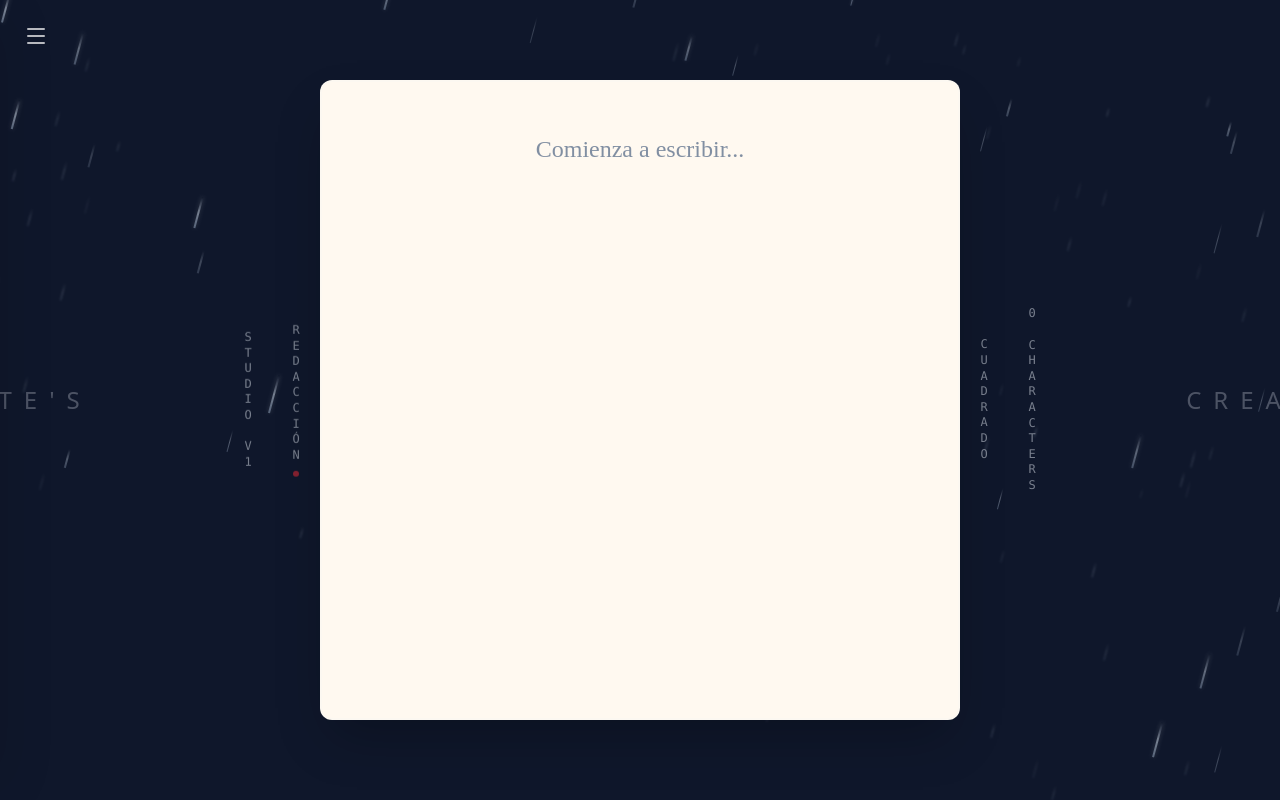
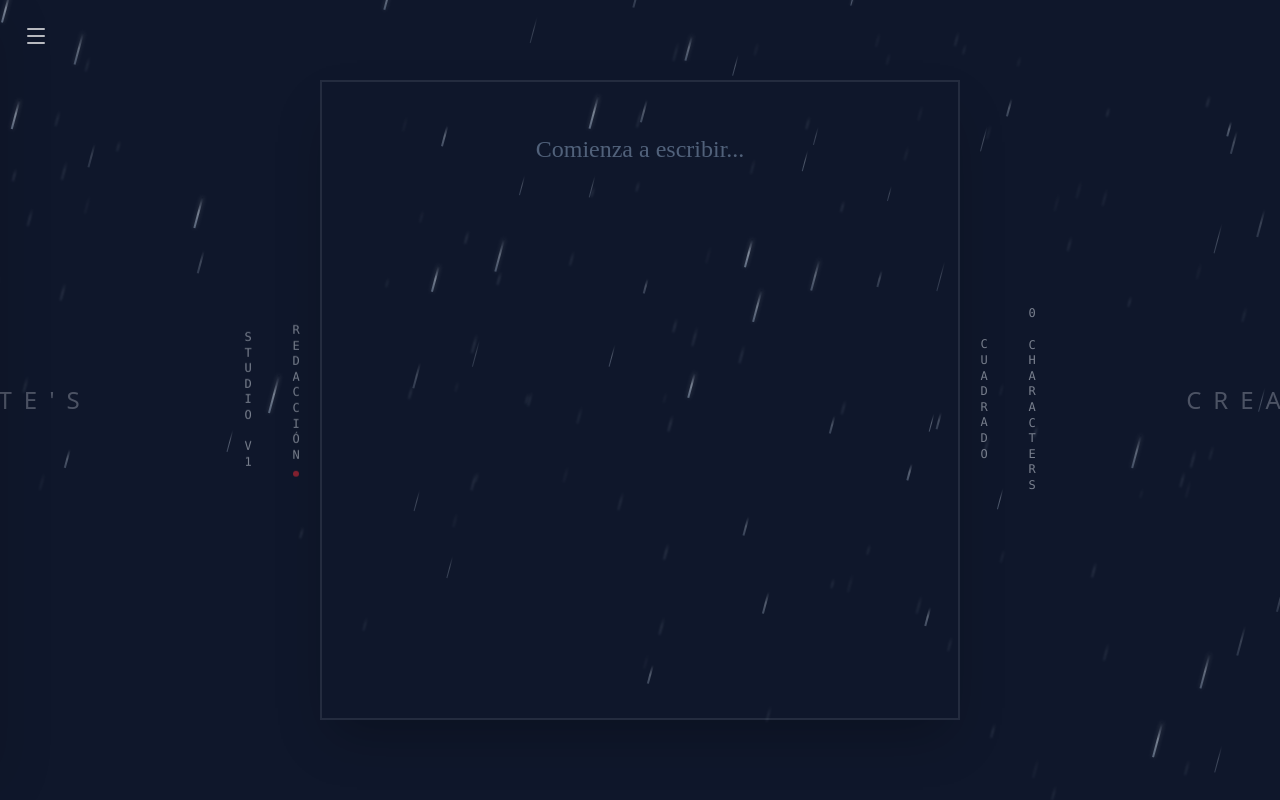
Before and after one commit to RoyNadiel/QuoteCreator, a React (Vite) app: page / in a window 1280 px wide. Built offline with nearby package versions, Linux system fonts and the light colour scheme; a web font is replaced by a local one.

Commit message:
feat: revertir marco y sombra del lienzo de descarga a su estado original

```diff
--- a/src/App.tsx
+++ b/src/App.tsx
@@ -64,32 +64,32 @@ function App() {
       console.log("Capturando con html2canvas...");
 
       const canvas = await html2canvas(previewRef.current, {
-        backgroundColor: null, // Permitir transparencia para capturar la sombra correctamente sobre el fondo
-        scale: 4, // Alta resolución requerida para calidad premium
+        backgroundColor: quoteBackgroundColor,
         logging: true,
         useCORS: true,
         allowTaint: true,
-        // No limitamos width/height aquí para que capture todo el contenedor (incluyendo el padding de la sombra)
+        width: aspectRatio.width,
+        height: aspectRatio.height,
+        scrollX: -window.scrollX,
+        scrollY: -window.scrollY,
         onclone: (clonedDoc) => {
           const element = clonedDoc.getElementById("download-capture");
           if (element) {
-            // Dimensiones fijas para el elemento interno
+            // Eliminar restricciones de visualización en pantalla
+            element.style.maxHeight = "none";
+            element.style.maxWidth = "none";
             element.style.height = `${aspectRatio.height}px`;
             element.style.width = `${aspectRatio.width}px`;
-            element.style.maxWidth = "none";
-            element.style.maxHeight = "none";
 
-            // Forzar sombra visible en la captura
-            element.style.boxShadow = "0 40px 100px -20px rgba(0, 0, 0, 0.4)";
+            // Forzar proporciones perfectas y limpiar efectos que distorsionan el tamaño
+            element.style.aspectRatio = "auto";
+            element.style.border = "none";
+            element.style.boxSizing = "border-box";
 
-            // Asegurar que el padre del clon tenga espacio y fondo limpio
-            if (element.parentElement) {
-              element.parentElement.style.padding = "100px";
-              element.parentElement.style.display = "flex";
-              element.parentElement.style.justifyContent = "center";
-              element.parentElement.style.alignItems = "center";
-              element.parentElement.style.backgroundColor = "transparent";
-            }
+            // Asegurar que el contenido interno tenga espacio igual
+            element.style.display = "flex";
+            element.style.flexDirection = "column";
+            // No forzamos justifyContent para respetar el flex-1 interno
           }
         },
       });
--- a/src/components/Canvas.tsx
+++ b/src/components/Canvas.tsx
@@ -1,6 +1,7 @@
 import { DecorativeSidebars } from "./DecorativeSidebars";
 import { AuthorFooter } from "./AuthorFooter";
 import { X } from "lucide-react";
+import { getQuoteTextColor } from "../utils/colors";
 import type { AspectRatioOption } from "../types";
 
 interface CanvasProps {
@@ -22,78 +23,6 @@ interface CanvasProps {
   isDownloading: boolean;
 }
 
-// --- Subcomponente unificado para la Tarjeta de Cita ---
-const QuoteCard = ({
-  id,
-  innerRef,
-  isEditor,
-  text,
-  setText,
-  author,
-  quoteFontFamily,
-  autorFontFamily,
-  fontSize,
-  textAlign,
-  aspectRatio,
-  quoteBackgroundColor,
-  quoteTextColor,
-  formattedTime,
-  borderColor,
-  isCapture = false,
-}: any) => {
-  return (
-    <div
-      id={id}
-      ref={innerRef}
-      className={`relative flex flex-col items-center border-2 z-50 p-12 rounded-xl transition-all duration-300 ${isCapture ? "" : "shadow-2xl"}`}
-      style={{
-        borderColor,
-        backgroundColor: quoteBackgroundColor,
-        color: quoteTextColor,
-        aspectRatio: aspectRatio.value,
-        height: isCapture ? undefined : "80vh",
-        maxHeight: isCapture ? undefined : "80vh",
-        maxWidth: "90vw",
-        boxShadow: isCapture ? "0 25px 50px -12px rgba(0, 0, 0, 0.4)" : undefined,
-      }}
-    >
-      {isEditor ? (
-        <textarea
-          value={text}
-          onChange={(e) => setText(e.target.value)}
-          placeholder="Comienza a escribir..."
-          className="w-full flex-1 border-none outline-none resize-none leading-relaxed bg-transparent placeholder:text-slate-500/80 z-20 transition-colors duration-300 scrollbar-hide"
-          style={{
-            fontFamily: quoteFontFamily,
-            fontSize: `${fontSize}px`,
-            textAlign: textAlign as any,
-          }}
-        />
-      ) : (
-        <div
-          className="w-full flex-1 whitespace-pre-wrap wrap-break-words leading-relaxed overflow-hidden"
-          style={{
-            fontFamily: quoteFontFamily,
-            fontSize: `${fontSize}px`,
-            textAlign: textAlign as any,
-          }}
-        >
-          {text}
-        </div>
-      )}
-
-      <AuthorFooter
-        author={author}
-        autorFontFamily={autorFontFamily}
-        fontSize={fontSize}
-        timeString={formattedTime}
-        color={quoteTextColor}
-        borderColor={borderColor}
-      />
-    </div>
-  );
-};
-
 function Canvas({
   text,
   setText,
@@ -112,21 +41,6 @@ function Canvas({
   quoteTextColor,
   isDownloading,
 }: CanvasProps) {
-  const commonProps = {
-    text,
-    setText,
-    author,
-    quoteFontFamily,
-    autorFontFamily,
-    fontSize,
-    textAlign,
-    aspectRatio,
-    quoteBackgroundColor,
-    quoteTextColor,
-    formattedTime,
-    borderColor: `${pageTextColor}1a`,
-  };
-
   return (
     <>
       <div className="flex-1 flex items-center justify-center z-10 relative">
@@ -149,8 +63,40 @@ function Canvas({
           Creator
         </h2>
 
-        {/* EDITOR PRINCIPAL */}
-        <QuoteCard {...commonProps} isEditor={true} />
+        <div
+          className="flex flex-col items-center border-2 z-50 p-12 shadow-2xl transition-all duration-300"
+          style={{
+            borderColor: `${pageTextColor}1a`,
+            aspectRatio: aspectRatio.value,
+            height: "80vh",
+            maxHeight: "80vh",
+            maxWidth: "90vw",
+          }}
+        >
+          <textarea
+            name="Quote"
+            value={text}
+            onChange={(e) => setText(e.target.value)}
+            placeholder="Comienza a escribir..."
+            className="w-full flex-1 border-none outline-none resize-none leading-relaxed bg-transparent placeholder:text-slate-500/80 z-20 transition-colors duration-300 scrollbar-hide"
+            style={{
+              fontFamily: quoteFontFamily,
+              fontSize: `${fontSize}px`,
+              textAlign: textAlign as any,
+              color: pageTextColor,
+            }}
+          />
+
+          <AuthorFooter
+            author={author}
+            autorFontFamily={autorFontFamily}
+            fontSize={fontSize}
+            timeString={formattedTime}
+            isEditor={true}
+            color={pageTextColor}
+            borderColor={`${pageTextColor}1a`}
+          />
+        </div>
       </div>
 
       {showPreview && (
@@ -158,28 +104,51 @@ function Canvas({
           className="fixed inset-0 bg-black/60 flex items-center justify-center animate-fadeIn z-50 p-6"
           onClick={() => setShowPreview(false)}
         >
-          {/* CONTENEDOR DE CAPTURA (con padding para la sombra) */}
+          {/* CONTENEDOR */}
           <div
+            id="download-capture"
             ref={previewRef}
-            className={`p-16 transition-transform duration-300 ${showPreview ? "animate-scaleIn" : "animate-scaleOut"}`}
             onClick={(e) => e.stopPropagation()}
+            className={`relative border ${showPreview ? "animate-scaleIn" : "animate-scaleOut"} flex flex-col items-center p-12`}
+            style={{
+              aspectRatio: aspectRatio.value,
+              backgroundColor: quoteBackgroundColor,
+              color: getQuoteTextColor(quoteBackgroundColor),
+              borderColor: `${pageTextColor}1a`,
+              height: "80vh",
+              maxHeight: "80vh",
+              maxWidth: "90vw",
+            }}
           >
-            <QuoteCard
-              {...commonProps}
-              id="download-capture"
-              isEditor={false}
-              isCapture={true}
-            />
-
             {!isDownloading && (
               <button
                 name="xmark"
-                className="absolute top-0 right-4 p-2 text-white/40 hover:text-white transition-opacity"
+                className="absolute top-4 right-6 p-2 text-current opacity-40 hover:opacity-100 transition-opacity"
                 onClick={() => setShowPreview(false)}
               >
                 <X className="w-6 h-6" />
               </button>
             )}
+            {/* CONTENIDO */}
+            <div
+              className="w-full flex-1 whitespace-pre-wrap wrap-break-words leading-relaxed"
+              style={{
+                fontFamily: quoteFontFamily,
+                fontSize: `${fontSize + (fontSize * 10) / 100}px`,
+                textAlign: textAlign as any,
+              }}
+            >
+              {text}
+            </div>
+            <AuthorFooter
+              author={author}
+              autorFontFamily={autorFontFamily}
+              fontSize={fontSize}
+              timeString={formattedTime}
+              isEditor={true}
+              color={quoteTextColor}
+              borderColor={`${pageTextColor}1a`}
+            />
           </div>
         </div>
       )}
```
